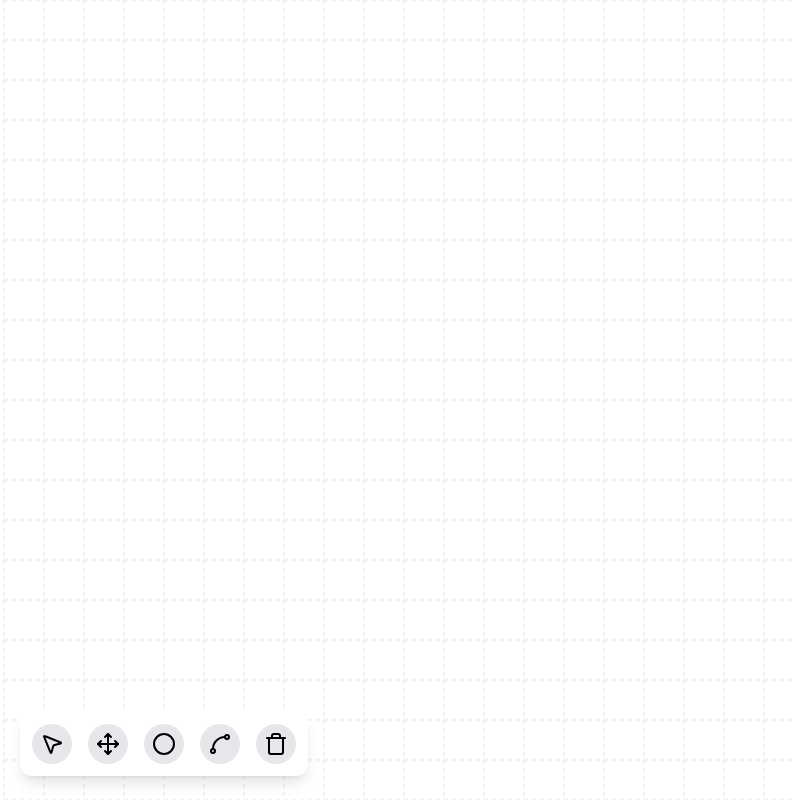
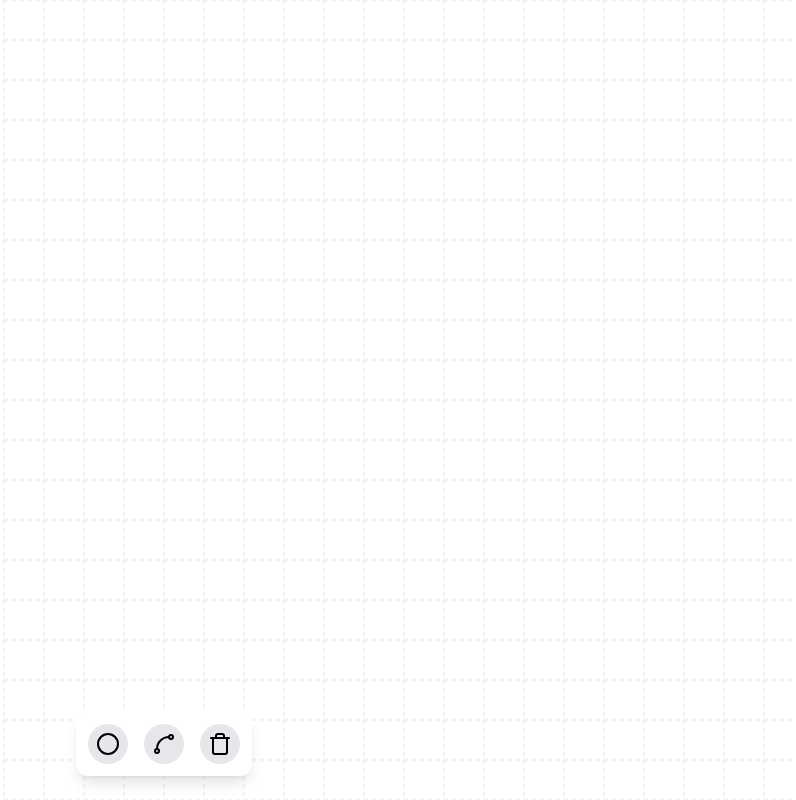
Before and after one commit to Nynjin/GraphMapJS, a Next.js app: page / in a window 1280 px wide. Shown: the whole page, without its empty margins (476-1272 px from the left). Built offline with nearby package versions, Linux system fonts and the light colour scheme.

Commit message:
feat: allow pan anytime + fix temporary edge position cache

```diff
--- a/src/components/Canvas/Canvas.tsx
+++ b/src/components/Canvas/Canvas.tsx
@@ -3,6 +3,7 @@
 import { EdgeRenderer } from '@/components/Renderers/EdgeRenderer'
 import { GraphNodeRenderer } from '@/components/Renderers/GraphNodeRenderer'
 import { GridRenderer } from '@/components/Renderers/GridRenderer'
+import { useUIStore } from '@/hooks/useUIStore'
 import { Tool } from '@/types/Tool'
 
 import { useEffect, useRef, useState } from 'react'
@@ -19,6 +20,7 @@ export function Canvas({
   const svgRef = useRef<SVGSVGElement>(null)
   const gRef = useRef<SVGGElement>(null)
   const [zoomTransform, setZoomTransform] = useState(d3.zoomIdentity)
+  const { panEnabled } = useUIStore()
 
   useEffect(() => {
     if (!svgRef.current || !gRef.current) return
@@ -36,8 +38,8 @@ export function Canvas({
 
     svg.call(zoom)
 
-    if (currentTool !== 'span') svg.call(zoom).on('mousedown.zoom', null)
-  }, [currentTool])
+    if (!panEnabled) svg.call(zoom).on('mousedown.zoom', null)
+  }, [panEnabled])
 
   return (
     <div className="relative w-full h-full">
--- a/src/components/Renderers/EdgeRenderer.tsx
+++ b/src/components/Renderers/EdgeRenderer.tsx
@@ -63,6 +63,7 @@ export function EdgeRenderer({
           })
           setIsCreating(false)
           setStartGraphNode(null)
+          setMousePosition(null)
         } else {
           // Cancel edge creation if clicked outside a node
           setIsCreating(false)
--- a/src/components/Renderers/GraphNodeRenderer.tsx
+++ b/src/components/Renderers/GraphNodeRenderer.tsx
@@ -35,7 +35,7 @@ export function GraphNodeRenderer({
   zoomTransform: d3.ZoomTransform
 }) {
   const { nodes, addGraphNode, deleteGraphNode, moveGraphNode } = useGraphStore()
-  const { setIsDraggingNode } = useUIStore()
+  const { setPanEnabled, setIsDraggingNode } = useUIStore()
 
   // Handle canvas clicks for node creation
   useEffect(() => {
@@ -77,8 +77,6 @@ export function GraphNodeRenderer({
       deleteGraphNode(nodeId)
       return
     }
-
-    if (currentTool !== 'pointer') return
 
     const svg = svgRef.current
     if (!svg) return
@@ -135,6 +133,12 @@ export function GraphNodeRenderer({
             stroke="transparent"
             onClick={handleClick(node.id)}
             onMouseDown={handleDrag(node.id, node.x, node.y)}
+            onMouseOver={() => {
+              setPanEnabled(false)
+            }}
+            onMouseOut={() => {
+              setPanEnabled(true)
+            }}
             style={{ cursor: currentTool === 'edge' ? 'crosshair' : 'pointer' }}
           />
           {/* Visible node */}
--- a/src/components/Toolbar.tsx
+++ b/src/components/Toolbar.tsx
@@ -1,6 +1,6 @@
 import { Tool } from '@/types/Tool'
 
-import { Circle, MousePointer2, Move, Spline, Trash } from 'lucide-react'
+import { Circle, Spline, Trash } from 'lucide-react'
 
 interface Props {
   currentTool: string | null
@@ -10,22 +10,6 @@ interface Props {
 export function Toolbar({ currentTool, onSelectTool }: Props) {
   return (
     <div className="absolute bottom-6 left-1/2 -translate-x-1/2 bg-white shadow-lg rounded-xl p-3 flex space-x-4 z-50">
-      <button
-        onClick={() => {
-          onSelectTool(currentTool === 'pointer' ? null : 'pointer')
-        }}
-        className={`p-2 rounded-full ${currentTool === 'pointer' ? 'bg-blue-500 text-white' : 'bg-gray-200'}`}
-      >
-        <MousePointer2 />
-      </button>
-      <button
-        onClick={() => {
-          onSelectTool(currentTool === 'span' ? null : 'span')
-        }}
-        className={`p-2 rounded-full ${currentTool === 'span' ? 'bg-blue-500 text-white' : 'bg-gray-200'}`}
-      >
-        <Move />
-      </button>
       <button
         onClick={() => {
           onSelectTool(currentTool === 'node' ? null : 'node')
--- a/src/hooks/useUIStore.ts
+++ b/src/hooks/useUIStore.ts
@@ -10,6 +10,9 @@ interface UIState {
   // Optional for future use:
   selectedNodeIds: string[]
   toggleSelectedNode: (id: string) => void
+
+  panEnabled: boolean
+  setPanEnabled: (enabled: boolean) => void
 }
 
 export const useUIStore = create<UIState>((set) => ({
@@ -31,4 +34,9 @@ export const useUIStore = create<UIState>((set) => ({
         : [...state.selectedNodeIds, id],
     }))
   },
+
+  panEnabled: true,
+  setPanEnabled: (enabled) => {
+    set({ panEnabled: enabled })
+  },
 }))
```
